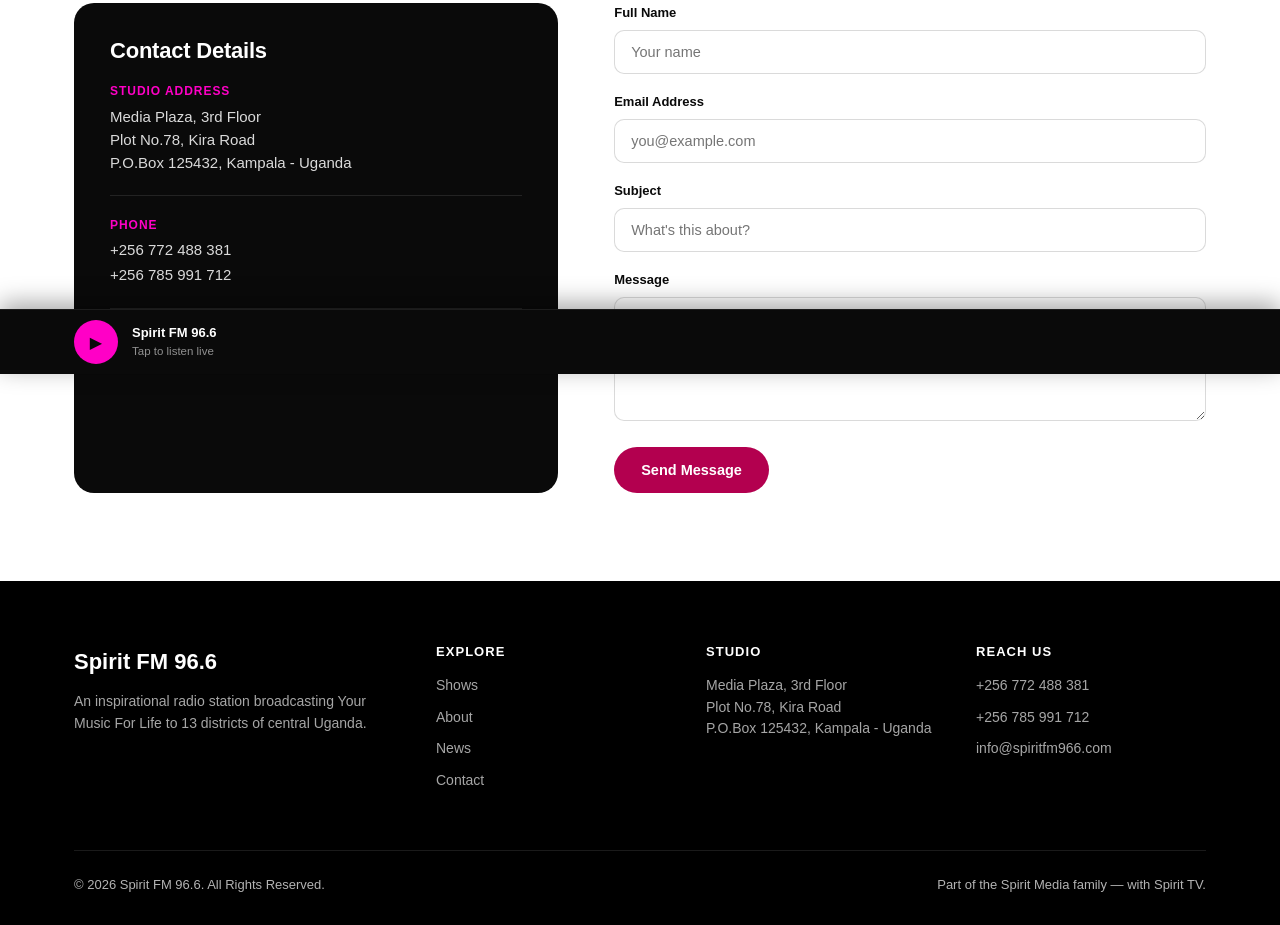
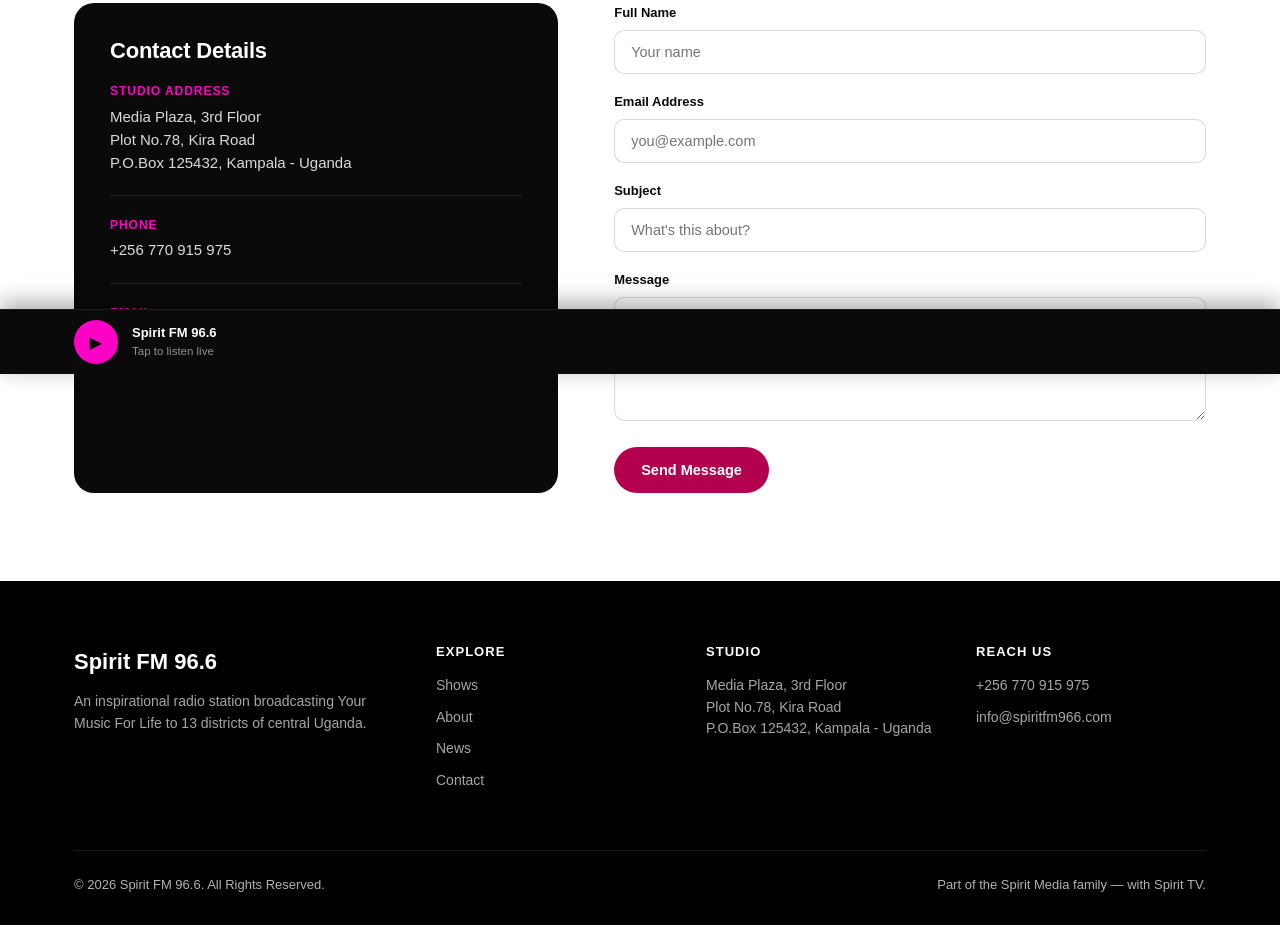
Before and after one commit to kojooppongadjei-source/spiritfm-website, a website: page contact.html in a window 1280 px wide. Shown: the part 426-1351 px from the top of the page. Drawn offline with Linux system fonts and the light colour scheme; a web font is replaced by a local one.

Commit message:
Update Reach Us contact number to +256 770 915 975 (was two older numbers)

```diff
--- a/build.js
+++ b/build.js
@@ -53,8 +53,7 @@
       </div>
       <div>
         <h4>Reach Us</h4>
-        <a href="tel:+256772488381">+256 772 488 381</a>
-        <a href="tel:+256785991712">+256 785 991 712</a>
+        <a href="tel:+256770915975">+256 770 915 975</a>
         <a href="mailto:info@spiritfm966.com">info@spiritfm966.com</a>
       </div>
     </div>
--- a/contact.html
+++ b/contact.html
@@ -59,8 +59,7 @@
       <div class="contact-row">
         <div>
           <div class="label">Phone</div>
-          <a href="tel:+256772488381">+256 772 488 381</a><br>
-          <a href="tel:+256785991712">+256 785 991 712</a>
+          <a href="tel:+256770915975">+256 770 915 975</a><br>
         </div>
       </div>
       <div class="contact-row">
@@ -115,8 +114,7 @@
       </div>
       <div>
         <h4>Reach Us</h4>
-        <a href="tel:+256772488381">+256 772 488 381</a>
-        <a href="tel:+256785991712">+256 785 991 712</a>
+        <a href="tel:+256770915975">+256 770 915 975</a>
         <a href="mailto:info@spiritfm966.com">info@spiritfm966.com</a>
       </div>
     </div>
```
Also changed, not shown: about.html (+1 -2 lines), index.html (+1 -2 lines), news.html (+1 -2 lines), news/celebrating-gospel-music-in-loud-silence/index.html (+1 -2 lines), news/jahlead-double-album-release/index.html (+1 -2 lines), shows.html (+1 -2 lines).
